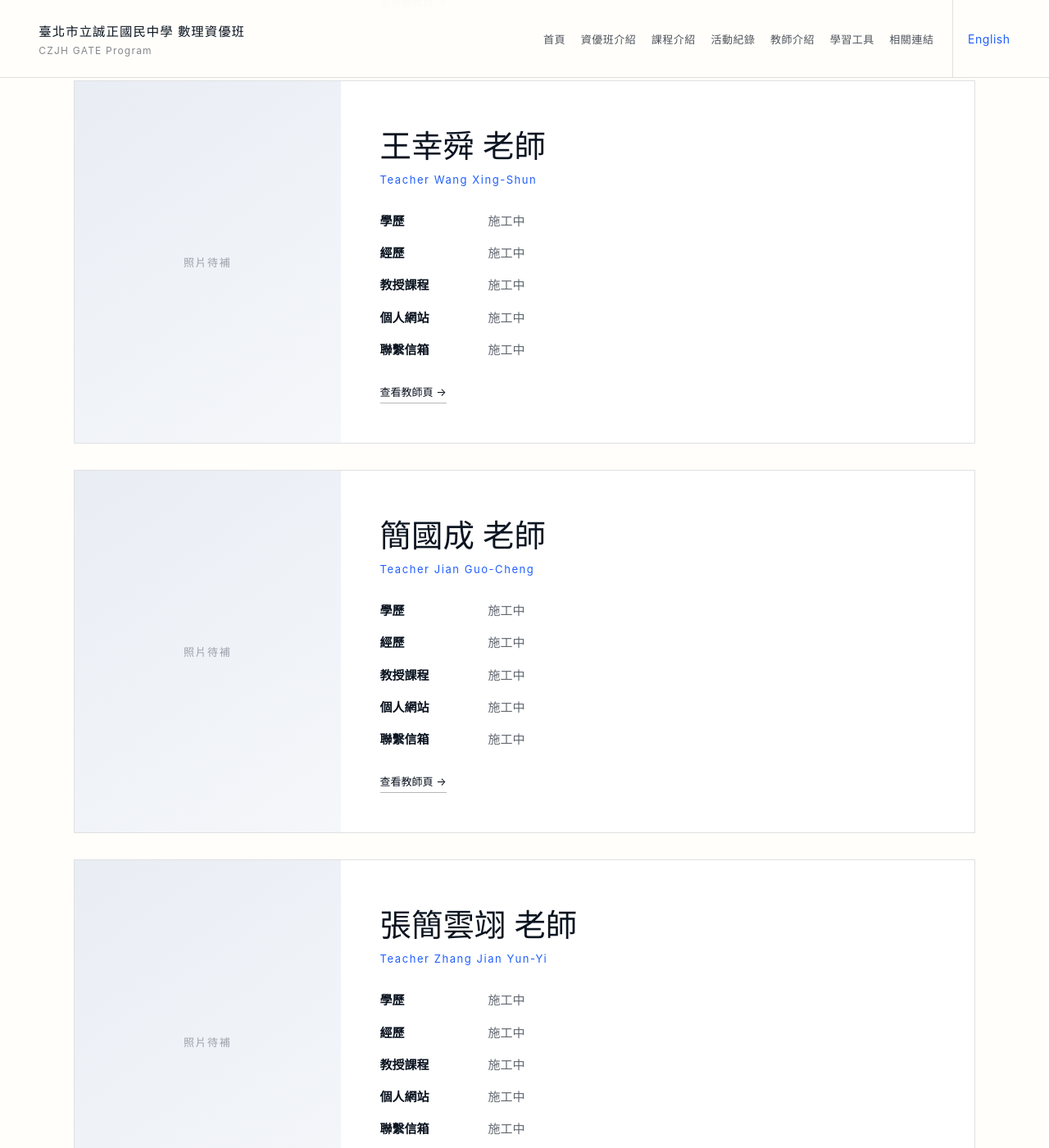
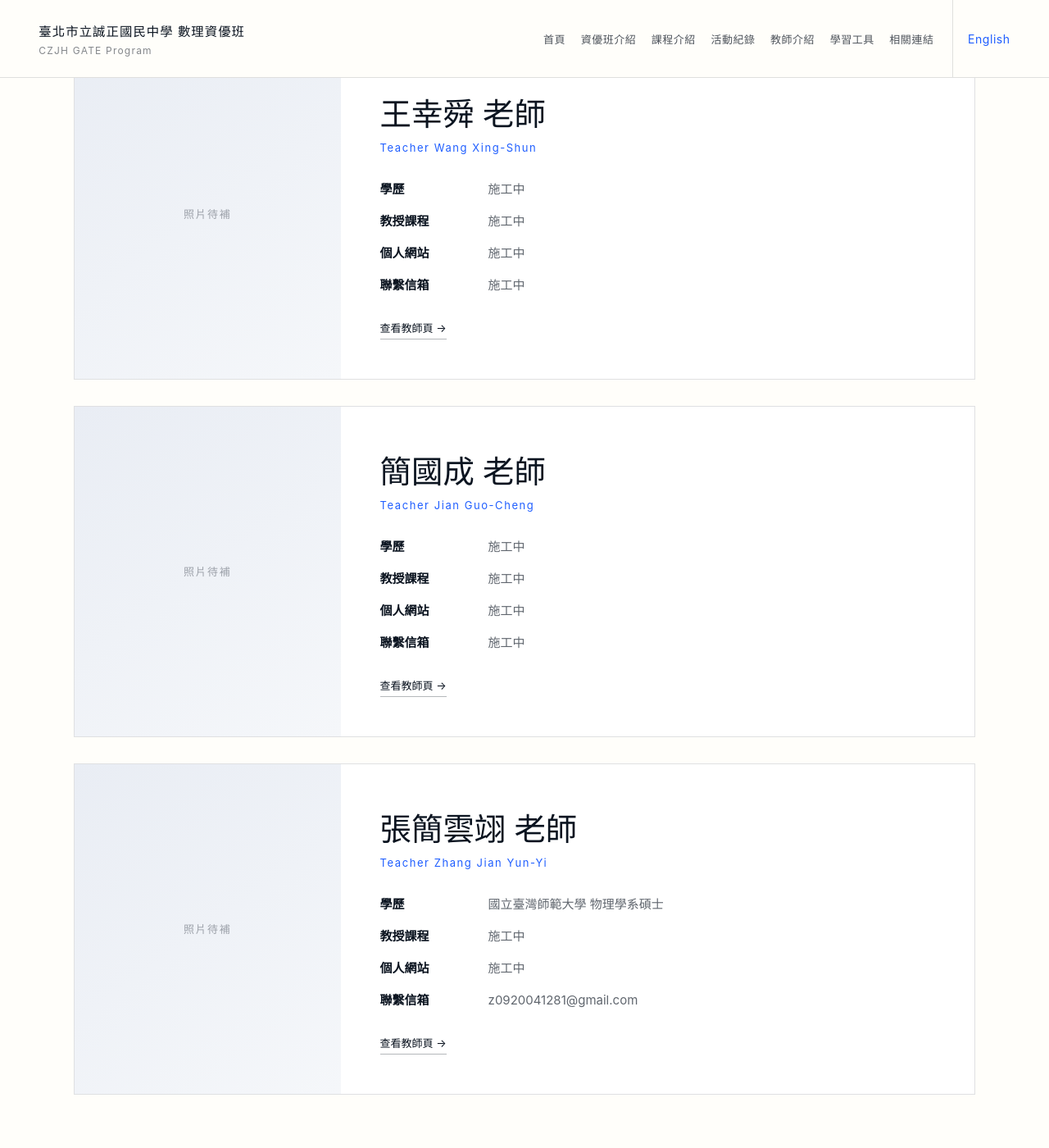
Before and after one commit to gateczjh/gateczjh.github.io, a Jekyll site: the page built from zh/teachers.html, in a window 1280 px wide and 1400 px high, scrolled down 723 px. Shown: the whole window at 82% size. Built offline with Jekyll 4.4.1, drawn with Linux system fonts in a browser that asks for light colours.

Commit message:
Update teachers.html

```diff
--- a/zh/teachers.html
+++ b/zh/teachers.html
@@ -22,9 +22,6 @@ title: 教師介紹
 
         <dl class="teacher-meta">
           <dt>學歷</dt>
-          <dd>施工中</dd>
-
-          <dt>經歷</dt>
           <dd>施工中</dd>
 
           <dt>教授課程</dt>
@@ -55,9 +52,6 @@ title: 教師介紹
           <dt>學歷</dt>
           <dd>施工中</dd>
 
-          <dt>經歷</dt>
-          <dd>施工中</dd>
-
           <dt>教授課程</dt>
           <dd>施工中</dd>
 
@@ -86,9 +80,6 @@ title: 教師介紹
           <dt>學歷</dt>
           <dd>施工中</dd>
 
-          <dt>經歷</dt>
-          <dd>施工中</dd>
-
           <dt>教授課程</dt>
           <dd>施工中</dd>
 
@@ -115,10 +106,7 @@ title: 教師介紹
 
         <dl class="teacher-meta">
           <dt>學歷</dt>
-          <dd>施工中</dd>
-
-          <dt>經歷</dt>
-          <dd>施工中</dd>
+          <dd>國立臺灣師範大學 物理學系碩士</dd>
 
           <dt>教授課程</dt>
           <dd>施工中</dd>
@@ -127,7 +115,7 @@ title: 教師介紹
           <dd>施工中</dd>
 
           <dt>聯繫信箱</dt>
-          <dd>施工中</dd>
+          <dd>z0920041281@gmail.com</dd>
         </dl>
 
         <a class="teacher-more" href="{{ '/zh/teachers/zhangjian-yunyi.html' | relative_url }}">
```
